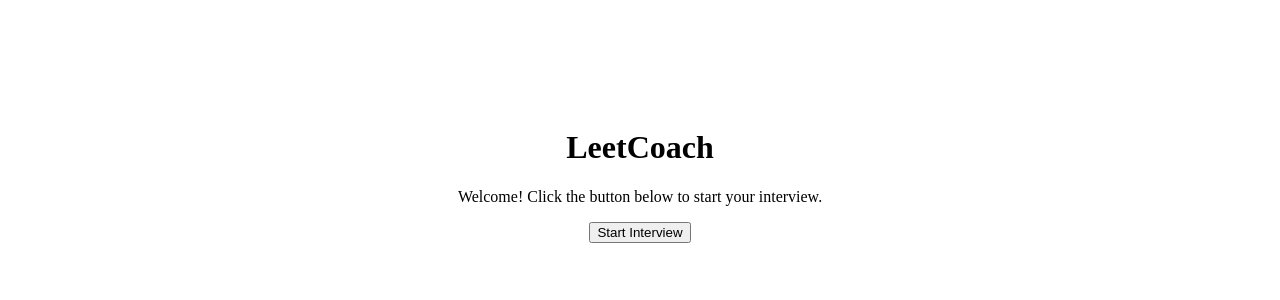
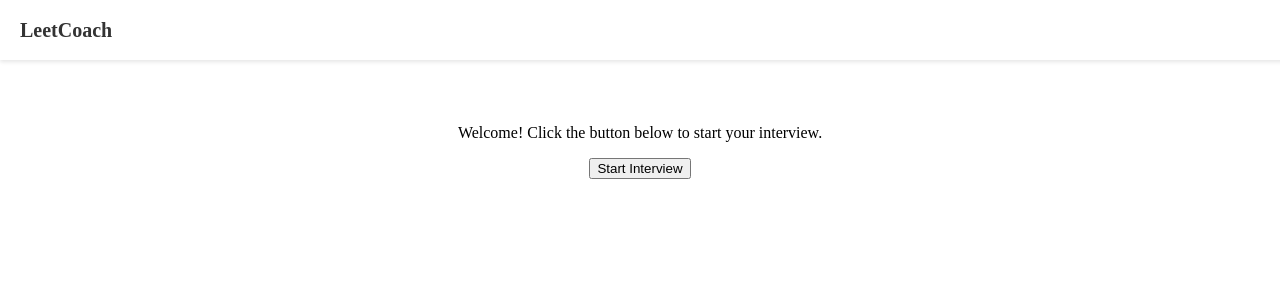
Before and after one commit to NeevBhandari13/leetcoach, a Next.js app in the folder next-frontend/: page / in a window 1280 px wide. Shown: the top 300 px of the page. Built offline with nearby package versions, Linux system fonts and the light colour scheme; no server answers.

Commit message:
Added header and handled enter to send message

```diff
--- /dev/null
+++ b/next-frontend/src/components/Header.tsx
@@ -0,0 +1,12 @@
+import React from 'react';
+import styles from '@/styles/Header.module.css';
+
+const Header: React.FC = () => {
+  return (
+    <header className={styles.header}>
+      <h1 className={styles.logo}>LeetCoach</h1>
+    </header>
+  );
+};
+
+export default Header;
--- a/next-frontend/src/components/chatTextField.tsx
+++ b/next-frontend/src/components/chatTextField.tsx
@@ -4,10 +4,11 @@ import styles from "@/styles/chatTextField.module.css";
 interface ChatTextFieldProps {
     value: string;
     onChange: (event: React.ChangeEvent<HTMLInputElement>) => void; // allows the parent component to keep track of the input value as it is typed, every time there is a change to it
+    onKeyDown?: (e: React.KeyboardEvent<HTMLInputElement>) => void; // handled by this component because it is listening for keyboard events
     disabled: boolean;
 }
 
-const ChatTextField: React.FC<ChatTextFieldProps> = ({ value, onChange, disabled }) => {
+const ChatTextField: React.FC<ChatTextFieldProps> = ({ value, onChange, onKeyDown, disabled }) => {
   return (
     // <input/> is a jsx text input field
     <input
@@ -15,6 +16,7 @@ const ChatTextField: React.FC<ChatTextFieldProps> = ({ value, onChange, disabled
       value={value} // sets the value of the input field to the value of the value prop
       className={styles.inputField}
       onChange={onChange} // sets the onChange event handler to the onChange prop
+      onKeyDown={onKeyDown} // tracks if the enter key is pressed
       disabled={disabled} // sets the disabled attribute to the disabled prop
       placeholder="Type your message..."
     />
--- a/next-frontend/src/pages/index.tsx
+++ b/next-frontend/src/pages/index.tsx
@@ -1,4 +1,5 @@
 import StartInterviewButton from "@/components/startInterviewButton";
+import Header from '@/components/Header';
 
 const backendUrl = process.env.NEXT_PUBLIC_BACKEND_API_BASE_URL;
 
@@ -8,7 +9,7 @@ export default function Home() {
     // return is what should actually be rendered on the page
     return (
          <div style={{ textAlign: 'center', paddingTop: '100px' }}>
-            <h1>LeetCoach</h1>
+            <Header />
             <p>Welcome! Click the button below to start your interview.</p>
             <StartInterviewButton />
          </div>
--- /dev/null
+++ b/next-frontend/src/styles/Header.module.css
@@ -0,0 +1,20 @@
+.header {
+  position: fixed;
+  top: 0;
+  left: 0;
+  width: 100%;
+  height: 60px;
+  background-color: #ffffff;
+  box-shadow: 0 2px 4px rgba(0, 0, 0, 0.1);
+  display: flex;
+  align-items: center;
+  padding-left: 20px;
+  z-index: 1000;
+}
+
+.logo {
+  font-size: 20px;
+  font-weight: bold;
+  color: #333;
+  margin: 0;
+}
```
Also changed, not shown: next-frontend/src/components/chatInput.tsx (+7 -1 lines), next-frontend/src/pages/chat.tsx (+5 -7 lines).
